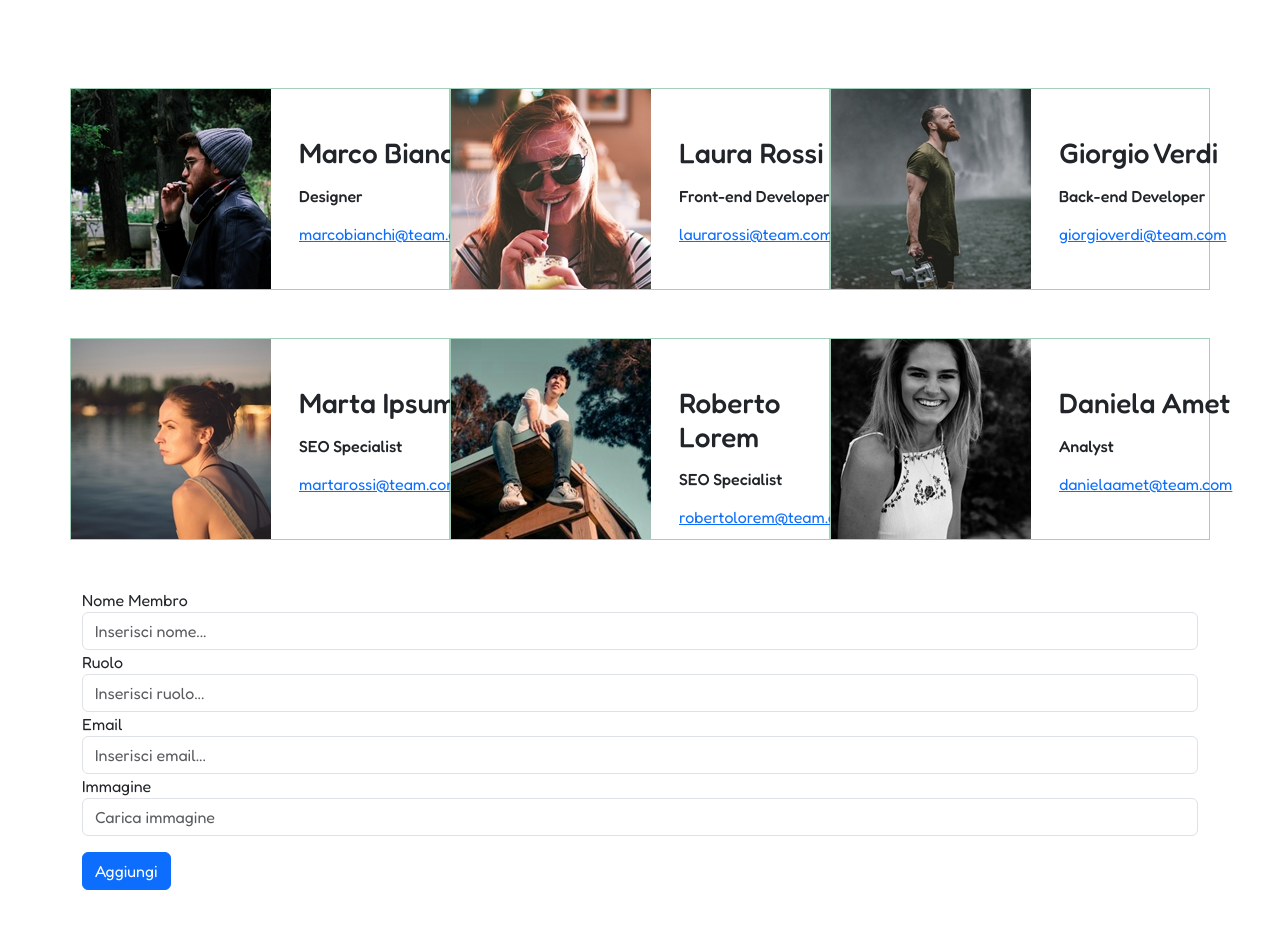
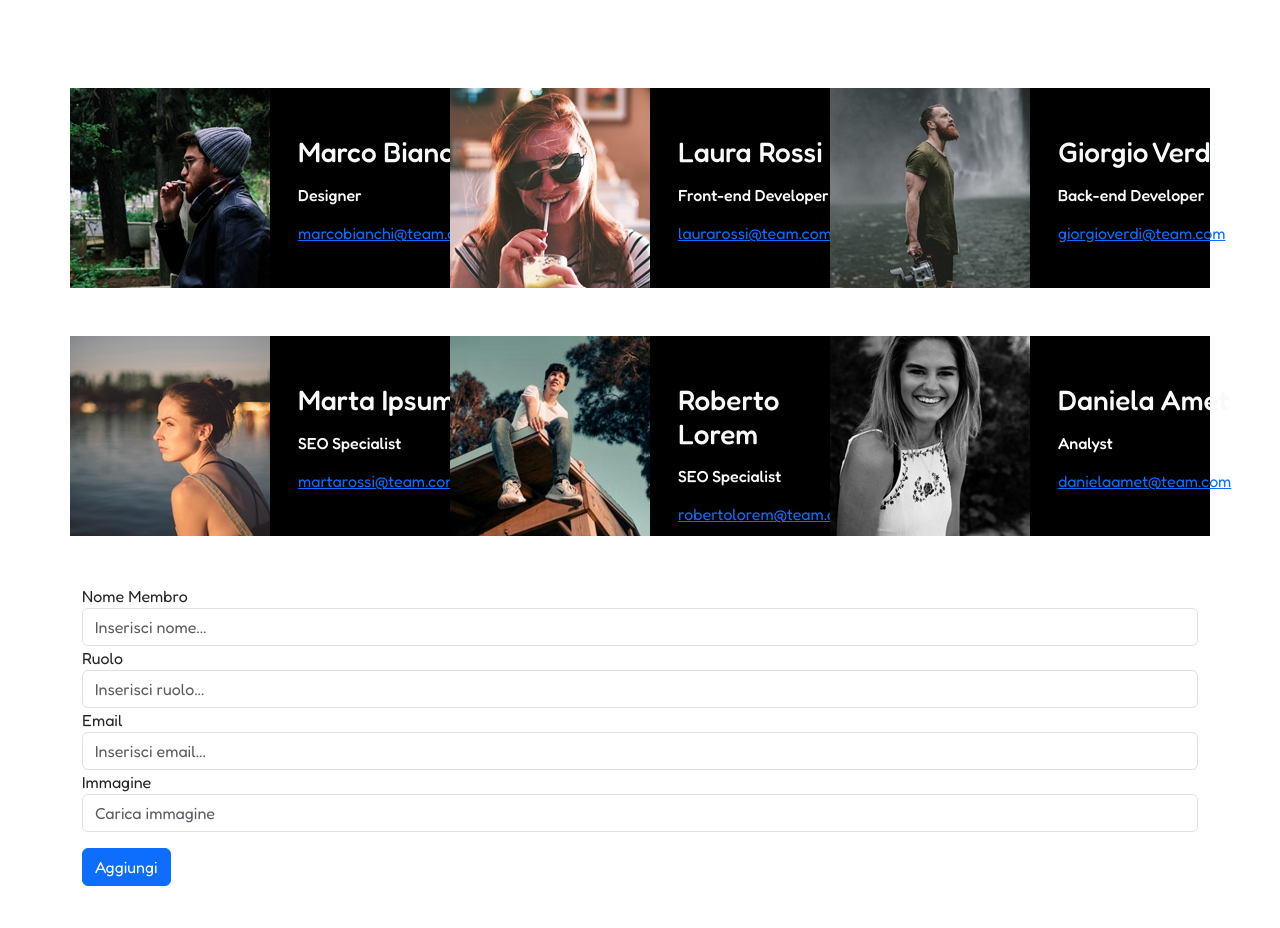
Before and after one commit to Stefanospedicato/js-our-team, a plain HTML site: page index.html in a window 1280 px wide. Shown: the part 200-1128 px from the top of the page. Drawn offline with nearby package versions, Linux system fonts and the light colour scheme.

Commit message:
feat : add card style

```diff
--- a/index.html
+++ b/index.html
@@ -39,7 +39,7 @@
       </section>
     </div>
 
-    <form class="my-5" action="#">
+    <form class="my-5" id="form" action="#">
       <div class="form-group">
         <label for="name">Nome Membro</label>
         <input class="form-control col-8" id="name" type="text" placeholder="Inserisci nome..." required>
--- a/script.js
+++ b/script.js
@@ -41,7 +41,7 @@ const teamMembers = [
 function creazioneCarta(member){
   const {name , role , email ,img} = member;
   const carta = `
-  <div class="col-4 mt-5 d-flex border border-success-subtle">
+  <div class="col-4 mt-5 d-flex bg-black text-light">
       <div id="image-box">
           <img class="" src="${img}" alt="{${name}}">
       </div>
@@ -66,3 +66,14 @@ function myTeam(array) {
 }
 
 myTeam(teamMembers);
+
+// const form = document.querySelector('form')
+
+// form.addEventListener('submit',(e)=>{
+//   e.defaultPrevented()
+//   const name = document.getElementById('name').value;
+//   const role = document.getElementById('role').value;
+//   const email = document.getElementById('email').value;
+//   const img = document.getElementById('img').value;
+
+// })
```
